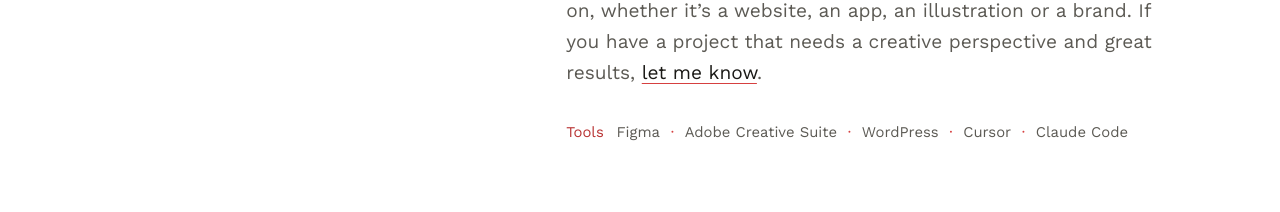
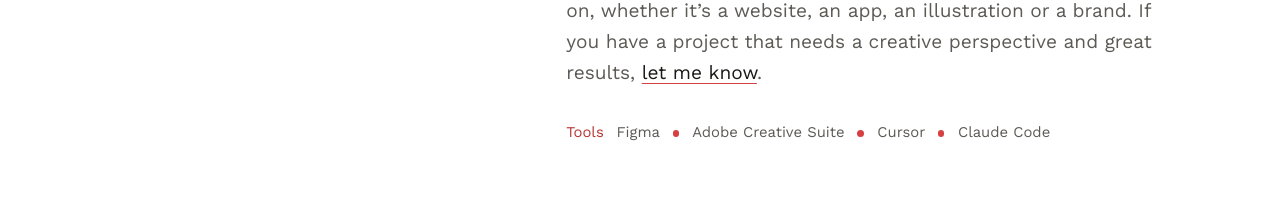
Before and after one commit to AxelGarland/AxelGarland, a Next.js app: page / in a window 1280 px wide. Shown: the part 1000-1212 px from the top of the page. Built offline with nearby package versions, Linux system fonts and the light colour scheme.

Commit message:
About: drop WordPress from the tools line and use the same red dots as the project tags
Co-Authored-By: Claude Sonnet 5.5 <noreply@anthropic.com>

```diff
--- a/components/sections/AboutSection.tsx
+++ b/components/sections/AboutSection.tsx
@@ -26,10 +26,10 @@ export function AboutSection() {
               </p>
               <p className="mt-8 text-sm text-ink-muted">
                 <span className="mr-3 text-accent-ink">Tools</span>
-                Figma<span aria-hidden className="mx-2.5 text-accent">&middot;</span>Adobe Creative
-                Suite<span aria-hidden className="mx-2.5 text-accent">&middot;</span>WordPress
-                <span aria-hidden className="mx-2.5 text-accent">&middot;</span>Cursor
-                <span aria-hidden className="mx-2.5 text-accent">&middot;</span>Claude Code
+                Figma<span aria-hidden className="ml-3 mr-2 inline-block h-1.5 w-1.5 rounded-full bg-accent align-middle" />{" "}
+                Adobe Creative Suite<span aria-hidden className="ml-3 mr-2 inline-block h-1.5 w-1.5 rounded-full bg-accent align-middle" />{" "}
+                Cursor<span aria-hidden className="ml-3 mr-2 inline-block h-1.5 w-1.5 rounded-full bg-accent align-middle" />{" "}
+                Claude Code
               </p>
             </div>
           </div>
```
Also changed, not shown: 1 other file (tests, documents, lock files or other folders).
